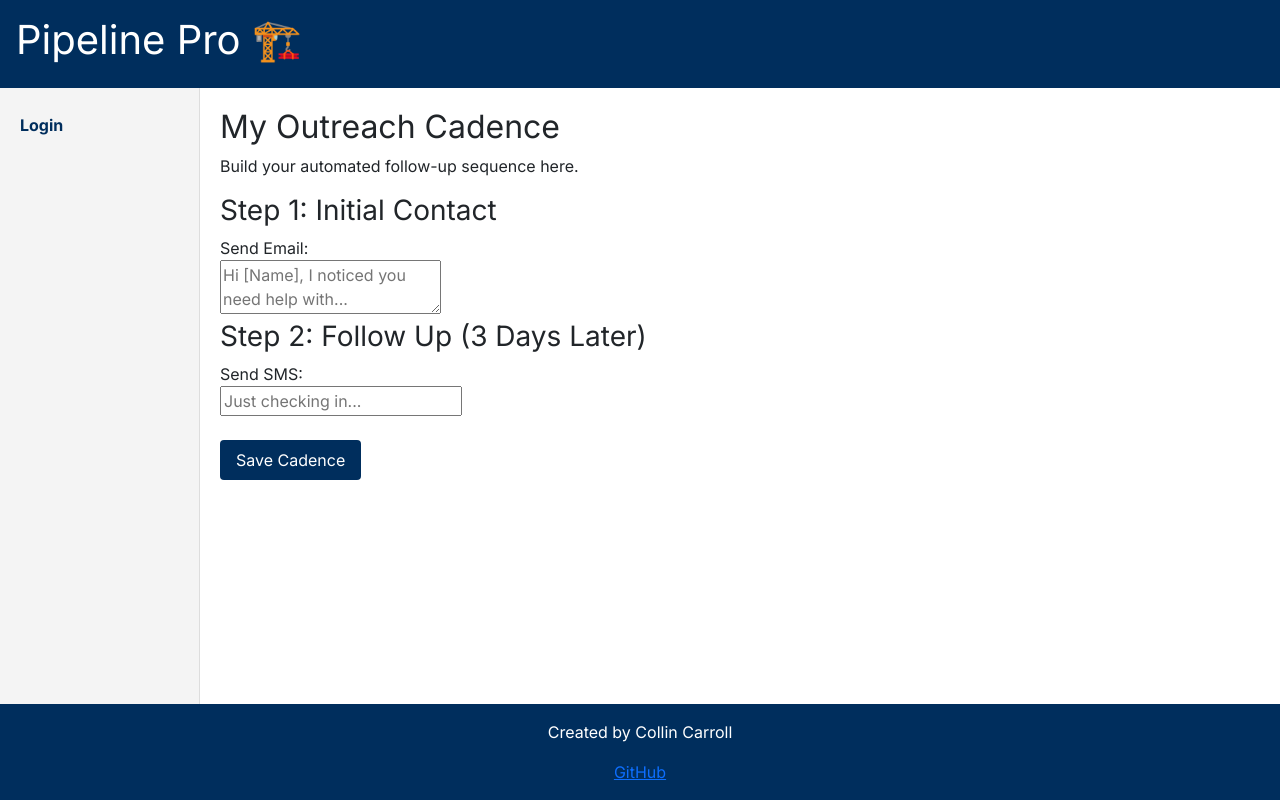
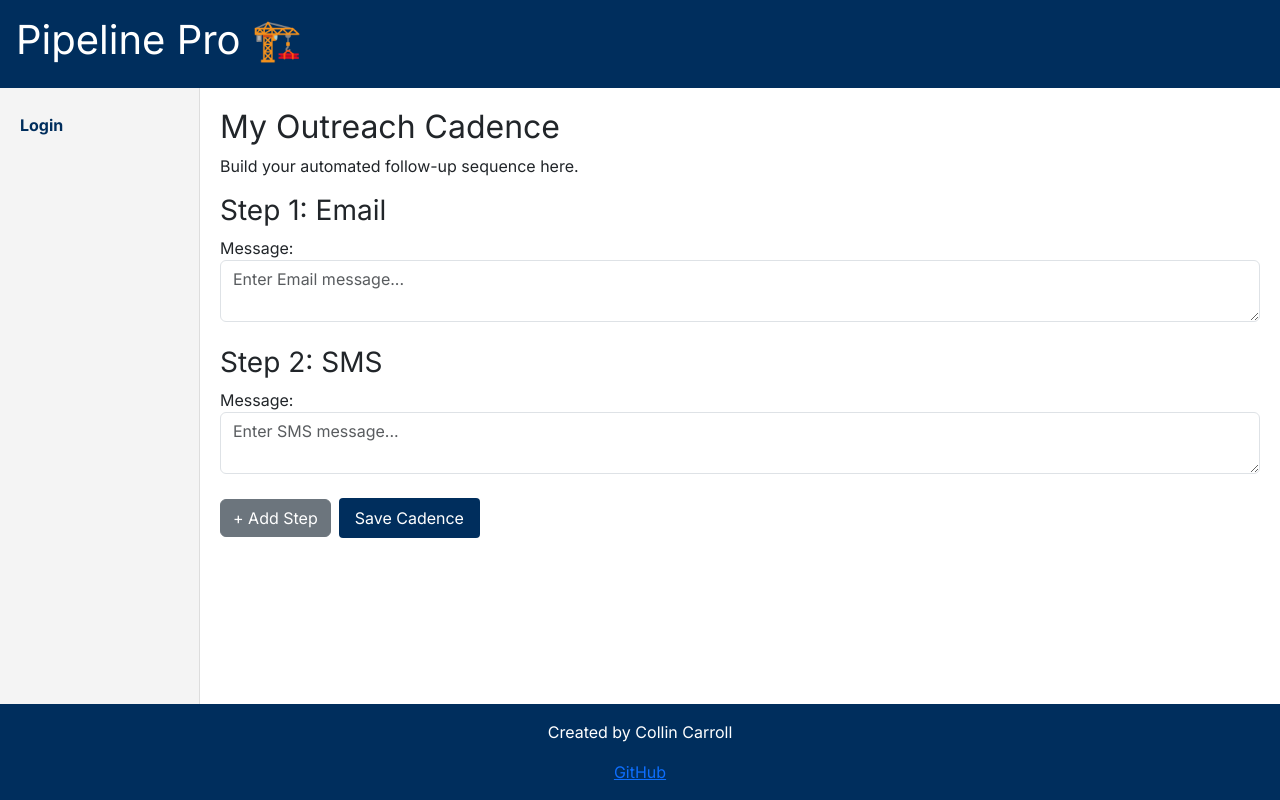
Before and after one commit to Collin-Carroll40/startup, a React (Vite) app: page /cadence in a window 1280 px wide. Built offline with nearby package versions, Linux system fonts and the light colour scheme.

Commit message:
Added usestate to cadence and outreach steps

```diff
--- a/src/cadence/cadence.jsx
+++ b/src/cadence/cadence.jsx
@@ -1,28 +1,54 @@
-import React from 'react';
+import React, { useState } from 'react';
 
 export function Cadence() {
+  // Track steps
+  const [steps, setSteps] = useState([
+    { id: 1, method: 'Email', content: '' },
+    { id: 2, method: 'SMS', content: '' }
+  ]);
+
+  // Add new step
+  const addStep = () => {
+    const nextId = steps.length + 1;
+    setSteps([...steps, { id: nextId, method: 'LinkedIn', content: '' }]);
+  };
+
+  // Update text
+  const updateContent = (id, text) => {
+    setSteps(steps.map(step =>
+      step.id === id ? { ...step, content: text } : step
+    ));
+  };
+
+  // Mock save
+  const saveCadence = () => {
+    alert('Cadence saved successfully!');
+  };
+
   return (
     <div className="main-container">
       <main>
         <h2>My Outreach Cadence</h2>
         <p>Build your automated follow-up sequence here.</p>
 
-        <section>
-          <h3>Step 1: Initial Contact</h3>
-          <label>Send Email:</label>
-          <br />
-          <textarea placeholder="Hi [Name], I noticed you need help with..."></textarea>
-        </section>
+        {/* Render steps dynamically */}
+        {steps.map((step, index) => (
+          <section key={step.id} className="mb-4">
+            <h3>Step {index + 1}: {step.method}</h3>
+            <label>Message:</label>
+            <br />
+            <textarea
+              className="form-control mb-2"
+              placeholder={`Enter ${step.method} message...`}
+              value={step.content}
+              onChange={(e) => updateContent(step.id, e.target.value)}
+            />
+          </section>
+        ))}
 
-        <section>
-          <h3>Step 2: Follow Up (3 Days Later)</h3>
-          <label>Send SMS:</label>
-          <br />
-          <input type="text" placeholder="Just checking in..." />
-        </section>
-
-        <br />
-        <button>Save Cadence</button>
+        {/* Actions */}
+        <button className="btn btn-secondary me-2" onClick={addStep}>+ Add Step</button>
+        <button className="btn btn-primary" onClick={saveCadence}>Save Cadence</button>
       </main>
     </div>
   );
```
